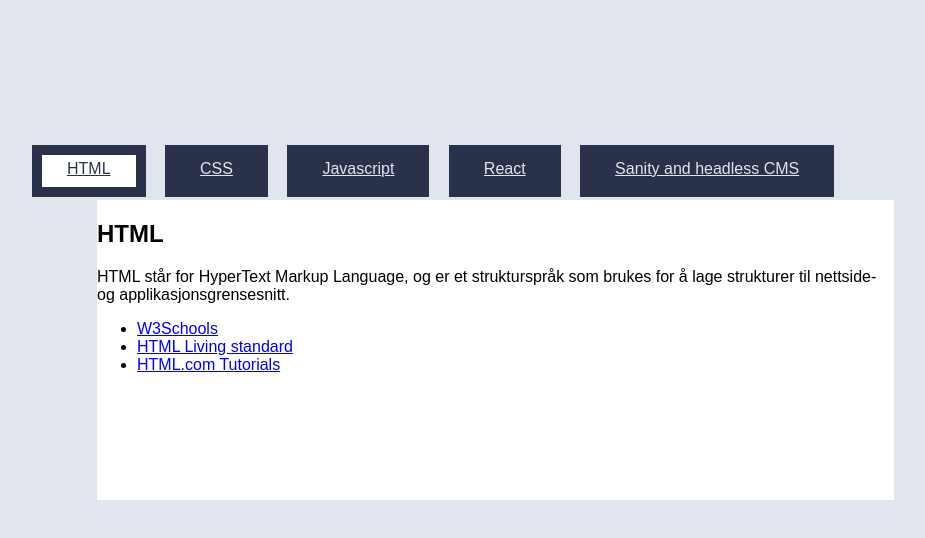
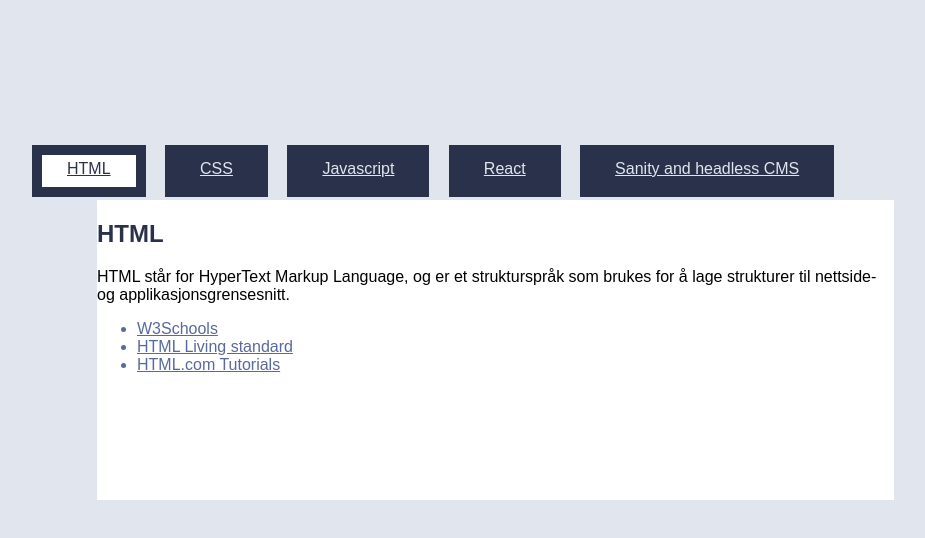
Before and after one commit to sakariym/uin24ak2_resource_layout_Mahamud, a plain HTML site: page index.html in a window 1280 px wide. Both pictures are taken after a click on the link "HTML". Shown: the whole page, without its empty margins (303-1228 px from the left). Drawn offline with Linux system fonts and the light colour scheme; a web font is replaced by a local one.

Commit message:
endringer

```diff
--- a/css/style.css
+++ b/css/style.css
@@ -36,3 +36,11 @@ a.highlighted{
     left: 400px;
 
 }
+
+h2{
+    color: #2A324B;
+}
+
+a, ul, li{
+    color: #58699D;
+}
```
